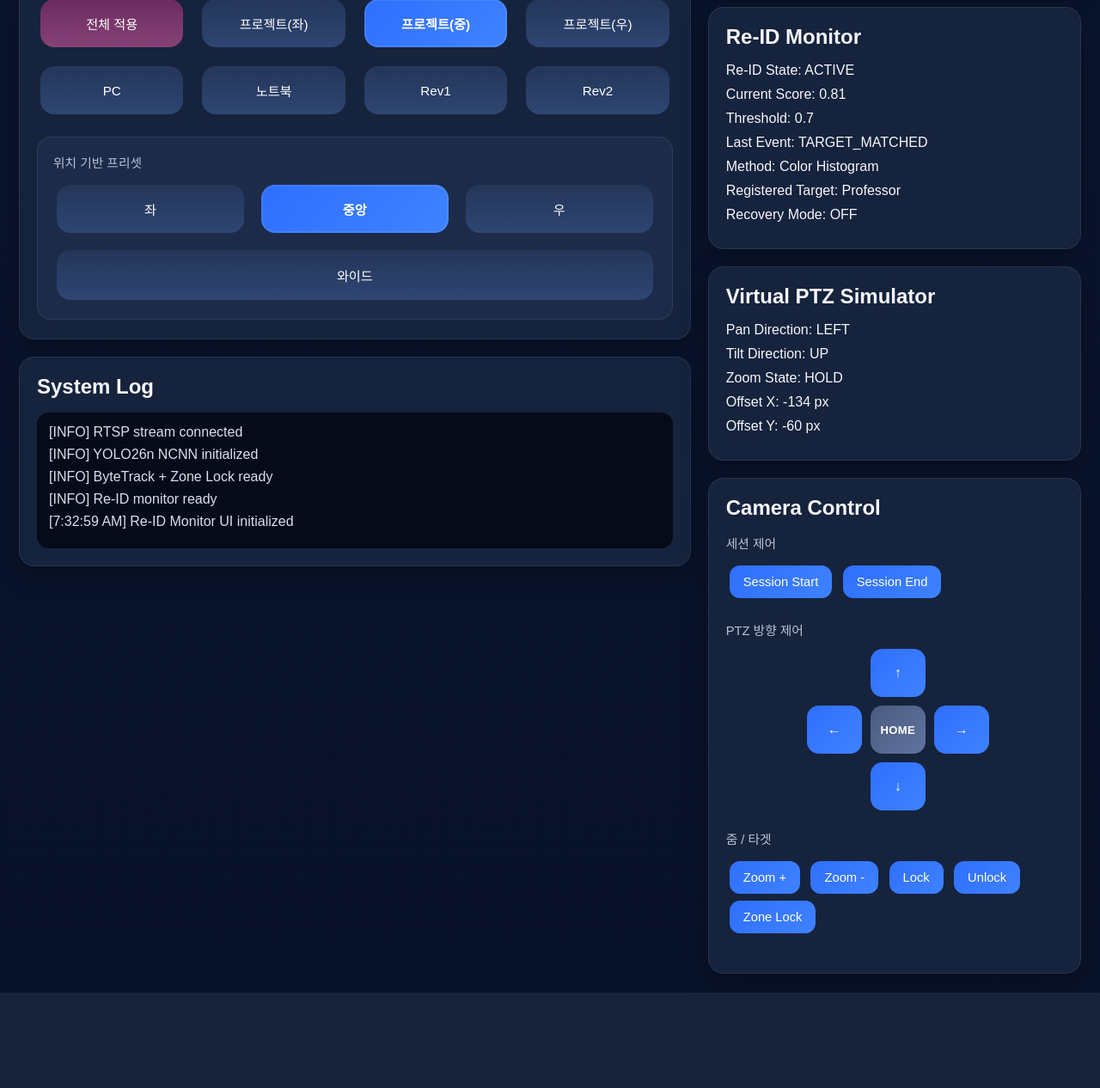
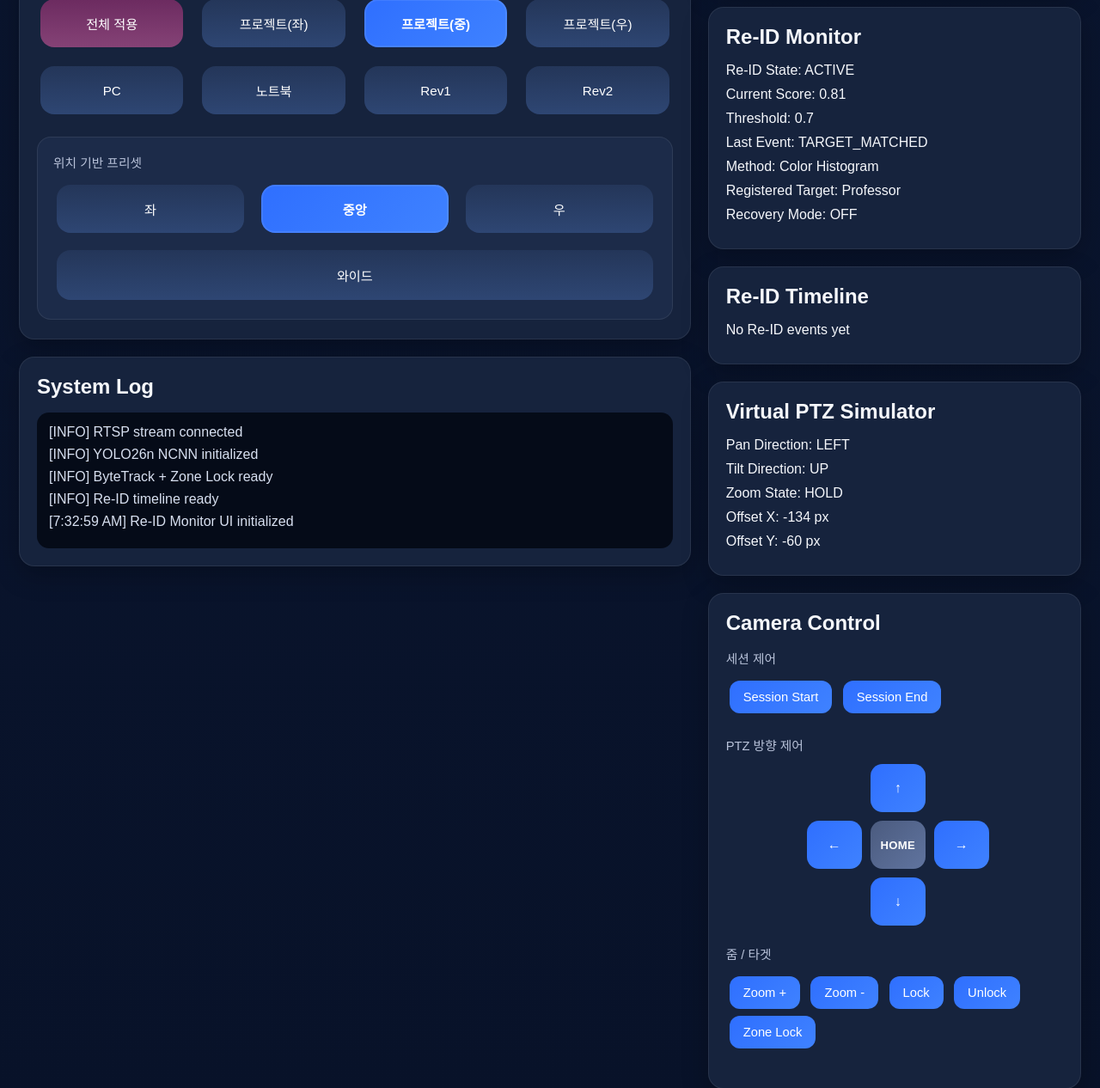
Before and after one commit to jaehyeon-s/PTZ_Speaker_Tracking, a FastAPI app: page / in a window 1280 px wide. Shown: the part 721-1987 px from the top of the page at 86% size. Before the commit the page ends 1876 px from the top, so only its background shows below. Run offline with FastAPI, Linux system fonts and the light colour scheme.

Commit message:
Re-ID Timeline 패널 추가

```diff
--- a/src/api/dashboard/templates/index.html
+++ b/src/api/dashboard/templates/index.html
@@ -71,7 +71,7 @@
                     <p>[INFO] RTSP stream connected</p>
                     <p>[INFO] YOLO26n NCNN initialized</p>
                     <p>[INFO] ByteTrack + Zone Lock ready</p>
-                    <p>[INFO] Re-ID monitor ready</p>
+                    <p>[INFO] Re-ID timeline ready</p>
                 </div>
             </div>
         </div>
@@ -108,6 +108,13 @@
                 <p>Method: <span id="reidMethodValue">-</span></p>
                 <p>Registered Target: <span id="registeredTargetValue">-</span></p>
                 <p>Recovery Mode: <span id="recoveryModeValue">-</span></p>
+            </div>
+
+            <div class="status-card">
+                <h2>Re-ID Timeline</h2>
+                <div id="reidTimelineBox" class="timeline-box">
+                    <p class="timeline-empty">No Re-ID events yet</p>
+                </div>
             </div>
 
             <div class="status-card">
```
